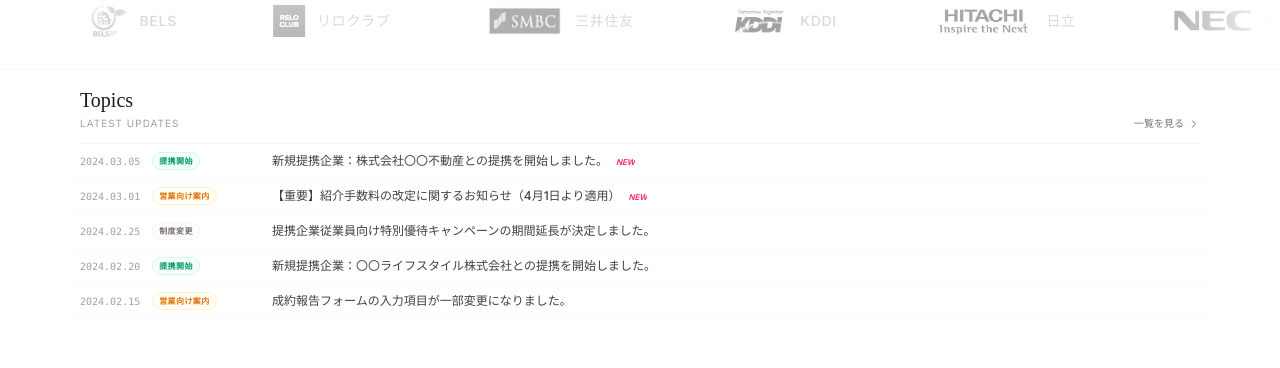
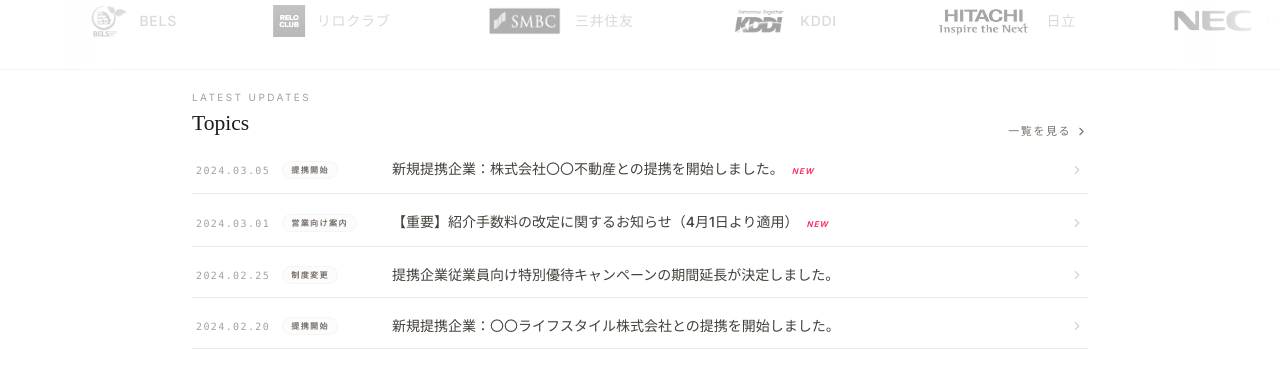
Before and after one commit to sakoda-stack/corporate-partnership-portal-20260309141849, a React (Vite) app: page / in a window 1280 px wide. Shown: the part 427-795 px from the top of the page. Built offline with nearby package versions, Linux system fonts and the light colour scheme; no server answers.

Commit message:
Refine topics and company search layouts

```diff
--- a/src/components/TopicsList.tsx
+++ b/src/components/TopicsList.tsx
@@ -35,11 +35,11 @@ export const TopicsList: React.FC = () => {
         }
 
         const headerRow = rows[0];
-        const dateIndex = findColumnIndex(headerRow, ['予定', '日付', 'date']);
-        const categoryIndex = findColumnIndex(headerRow, ['目的', 'カテゴリ', 'category']);
+        const dateIndex = findColumnIndex(headerRow, ['日付', 'date']);
+        const categoryIndex = findColumnIndex(headerRow, ['カテゴリ', 'category']);
         const tagIndex = findColumnIndex(headerRow, ['タグ', 'tag']);
-        const titleIndex = findColumnIndex(headerRow, ['トピック名', 'タイトル', 'title']);
-        const isNewIndex = findColumnIndex(headerRow, ['new', 'isnew', 'new表示', '新着']);
+        const titleIndex = findColumnIndex(headerRow, ['トピック', 'タイトル', 'title']);
+        const isNewIndex = findColumnIndex(headerRow, ['new', 'isnew', 'new表示', '公開']);
         const tagCheckboxColumns = getTagCheckboxColumns(headerRow);
 
         const parsedTopics = rows
@@ -86,44 +86,48 @@ export const TopicsList: React.FC = () => {
   }, []);
 
   return (
-    <section className="py-4 px-6 md:px-10 lg:px-14 xl:px-20 w-full">
-      <div className="flex items-end justify-between mb-3">
-        <div>
-          <h2 className="font-serif text-xl mb-0.5 notranslate" translate="no">Topics</h2>
-          <p className="text-stone-400 text-[10px] tracking-widest uppercase notranslate" translate="no">Latest Updates</p>
+    <section className="w-full px-4 py-4 md:px-8 md:py-5 lg:px-12">
+      <div className="mx-auto max-w-4xl">
+        <div className="flex flex-col gap-1 md:flex-row md:items-end md:justify-between">
+          <div className="max-w-2xl">
+            <p className="mb-0.5 text-[10px] uppercase tracking-[0.24em] text-stone-400 notranslate" translate="no">Latest Updates</p>
+            <h2 className="font-serif text-[1.2rem] text-stone-900 md:text-[1.35rem] notranslate" translate="no">Topics</h2>
           </div>
-        <button className="text-stone-500 hover:text-stone-900 text-[10px] font-medium flex items-center gap-1 group transition-colors">
-          一覧を見る <ChevronRight size={12} className="group-hover:translate-x-1 transition-transform" />
+          <button className="inline-flex items-center gap-1 self-start text-[11px] font-medium tracking-[0.14em] text-stone-500 transition-colors hover:text-stone-900 md:self-auto">
+            一覧を見る <ChevronRight size={13} className="transition-transform hover:translate-x-1" />
           </button>
         </div>
 
-      <div className="space-y-0 border-t border-stone-100">
+        <div className="mt-2 space-y-1.5">
           {topics.slice(0, 5).map((topic, index) => (
             <motion.div
               key={topic.id}
-            initial={{ opacity: 0, x: -10 }}
-            whileInView={{ opacity: 1, x: 0 }}
+              initial={{ opacity: 0, y: 10 }}
+              whileInView={{ opacity: 1, y: 0 }}
               viewport={{ once: true }}
-            transition={{ delay: index * 0.05 }}
-            className="group flex flex-col md:flex-row md:items-center py-2 border-b border-stone-50 hover:bg-stone-50/50 transition-colors px-4 -mx-4 rounded-md cursor-pointer"
+              transition={{ delay: index * 0.04 }}
+              className="group cursor-pointer border-b border-stone-200/80 px-1 py-3 transition duration-200 hover:border-stone-300"
             >
-            <div className="flex items-center gap-3 mb-0.5 md:mb-0 md:w-48 shrink-0">
-              <span className="text-stone-400 font-mono text-[10px]">{topic.date}</span>
-              <span className={`text-[8px] px-1.5 py-0.5 rounded-full border tracking-wider uppercase font-bold ${getTagColorClass(topic.tag ?? topic.category)}`}>
+              <div className="flex flex-col gap-2 md:flex-row md:items-center md:gap-5">
+                <div className="flex items-center gap-3 md:w-44 md:shrink-0">
+                  <span className="font-mono text-[10px] tracking-[0.14em] text-stone-400">{topic.date}</span>
+                  <span className={`rounded-full border px-2 py-0.5 text-[8px] font-bold uppercase tracking-[0.18em] ${getTagColorClass(topic.tag ?? topic.category)}`}>
                     {topic.tag ?? topic.category}
                   </span>
                 </div>
-            <div className="flex-1 flex items-center justify-between">
-              <p className="text-stone-700 group-hover:text-stone-950 transition-colors line-clamp-1 text-xs font-medium">
+                <div className="flex min-w-0 flex-1 items-center justify-between gap-3">
+                  <p className="text-[13px] font-medium leading-5 text-stone-700 transition-colors group-hover:text-stone-950 md:text-[14px]">
                     {topic.title}
                     {topic.isNew && (
-                  <span className="ml-2 text-[8px] font-bold text-rose-500 italic">NEW</span>
+                      <span className="ml-2 inline-block text-[8px] font-bold italic tracking-[0.14em] text-rose-500">NEW</span>
                     )}
                   </p>
-              <ChevronRight size={14} className="text-stone-300 group-hover:text-stone-900 group-hover:translate-x-1 transition-all opacity-0 group-hover:opacity-100" />
+                  <ChevronRight size={14} className="shrink-0 text-stone-300 transition-all group-hover:translate-x-1 group-hover:text-stone-700" />
+                </div>
               </div>
             </motion.div>
           ))}
+        </div>
       </div>
     </section>
   );
@@ -169,7 +173,7 @@ const parseIsNewValue = (value: string | number | Date | null | undefined): bool
 
   if (typeof value === 'string') {
     const normalized = value.trim().toLowerCase();
-    return ['1', 'true', 'yes', 'y', 'new', '表示', 'on', '有', 'あり', '〇', '○', '✓', '✔', '☑'].includes(normalized);
+    return ['1', 'true', 'yes', 'y', 'new', '表示', 'on', 'あり', '〇', '○'].includes(normalized);
   }
 
   return false;
@@ -177,13 +181,13 @@ const parseIsNewValue = (value: string | number | Date | null | undefined): bool
 
 const getTagColorClass = (tag: string): string => {
   const normalizedTag = tag.trim();
-  if (['提携開始', '新規契約', '契約'].includes(normalizedTag)) {
+  if (['お知らせ', 'ニュース', '新着'].includes(normalizedTag)) {
     return 'border-emerald-100 text-emerald-600 bg-emerald-50/50';
   }
-  if (['営業向け案内', '来場誘致', 'ＰＲ活動・来場誘致', 'PR'].includes(normalizedTag)) {
+  if (['キャンペーン', 'イベント', 'PR'].includes(normalizedTag)) {
     return 'border-amber-100 text-amber-600 bg-amber-50/50';
   }
-  if (['重要', '緊急'].includes(normalizedTag)) {
+  if (['重要', '注意'].includes(normalizedTag)) {
     return 'border-rose-100 text-rose-600 bg-rose-50/50';
   }
   return 'border-stone-100 text-stone-500 bg-stone-50/50';
@@ -202,8 +206,7 @@ const formatTopicDate = (value: string | number | Date | null | undefined): stri
   }
 
   if (typeof value === 'string' && value.trim().length > 0) {
-    const text = value.trim().replaceAll('/', '.').replaceAll('-', '.');
-    return text;
+    return value.trim().replaceAll('/', '.').replaceAll('-', '.');
   }
 
   return '';
```
Also changed, not shown: KigyouSearch/index.html (+69 -48 lines). Lines whose indentation alone changed are shown as unchanged.
